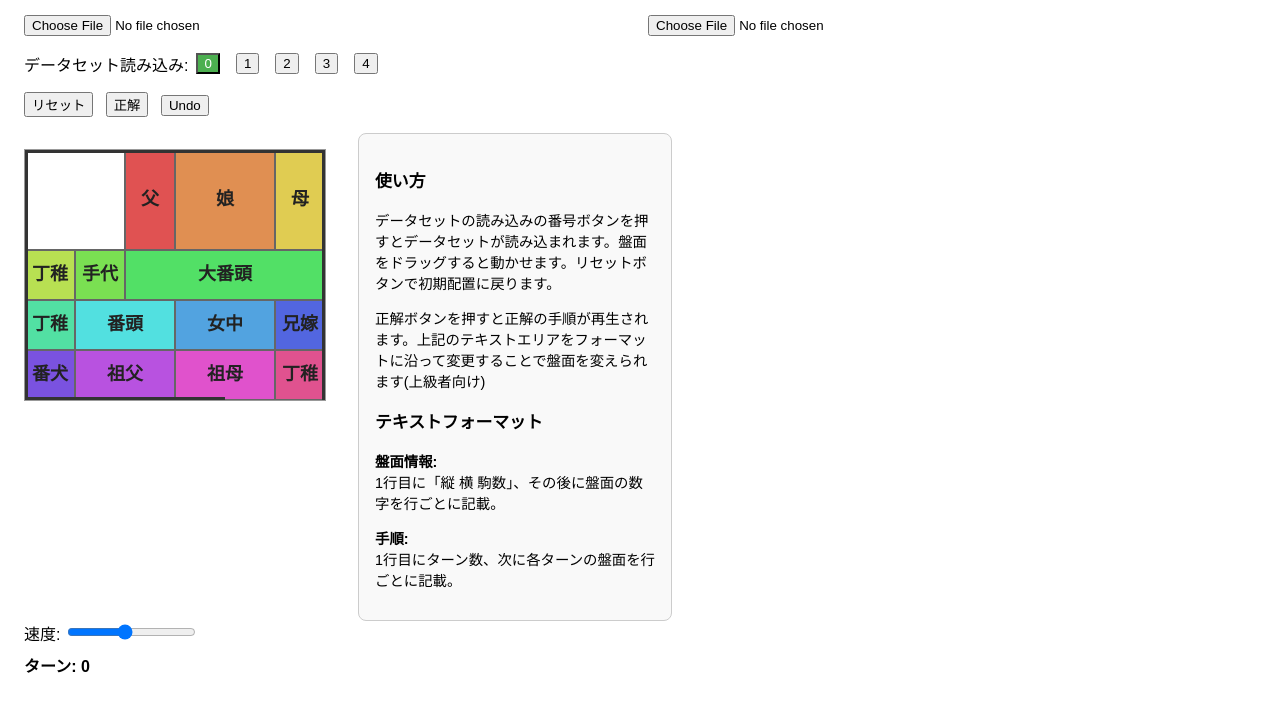
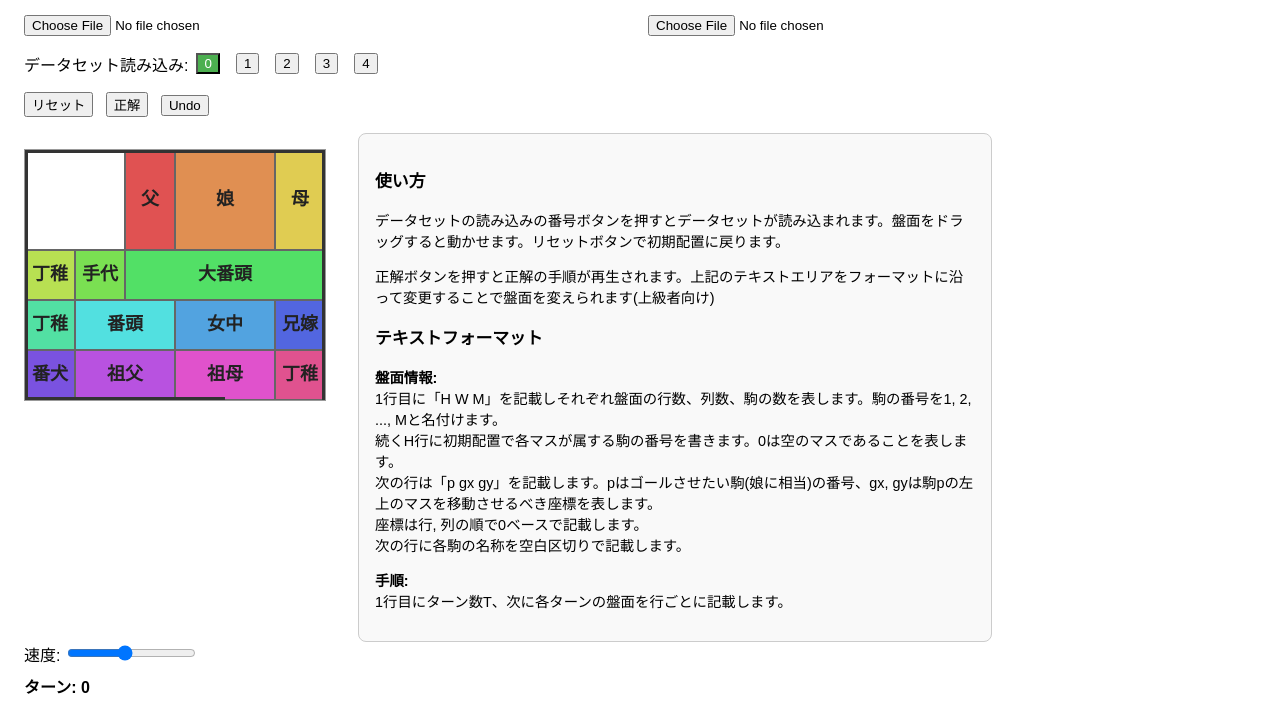
Before and after one commit to chaemon/hakoiri, a plain HTML site: page index.html in a window 1280 px wide. Shown: the part 446-1168 px from the top of the page. Before the commit the page ends 1147 px from the top, so only its background shows below. Drawn offline with Linux system fonts and the light colour scheme; no server answers.

Commit message:
説明を追加

```diff
--- a/index.html
+++ b/index.html
@@ -44,7 +44,7 @@
     margin-top: 1rem;
   }
   .info-box {
-    max-width: 280px;
+    max-width: 600px;
     padding: 1rem;
     background: #f9f9f9;
     border: 1px solid #ccc;
@@ -95,9 +95,14 @@
 
     <h3>テキストフォーマット</h3>
     <p><strong>盤面情報:</strong><br>
-      1行目に「縦 横 駒数」、その後に盤面の数字を行ごとに記載。</p>
+      1行目に「H W M」を記載しそれぞれ盤面の行数、列数、駒の数を表します。駒の番号を1, 2, ..., Mと名付けます。<br>
+      続くH行に初期配置で各マスが属する駒の番号を書きます。0は空のマスであることを表します。<br>
+      次の行は「p gx gy」を記載します。pはゴールさせたい駒(娘に相当)の番号、gx, gyは駒pの左上のマスを移動させるべき座標を表します。<br>
+      座標は行, 列の順で0ベースで記載します。<br>
+      次の行に各駒の名称を空白区切りで記載します。<br>
+    </p>
     <p><strong>手順:</strong><br>
-      1行目にターン数、次に各ターンの盤面を行ごとに記載。</p>
+      1行目にターン数T、次に各ターンの盤面を行ごとに記載します。</p>
   </div>
 </div>
 
```
